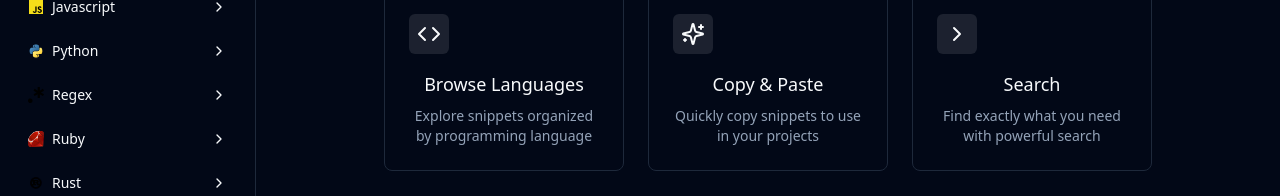
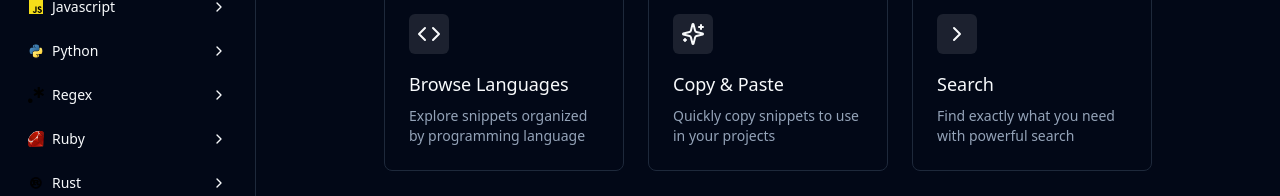
Before and after one commit to sampathvenur/Snippify, a React (Vite) app: page / in a window 1280 px wide. Shown: the part 480-676 px from the top of the page. Built offline with nearby package versions, Linux system fonts and the light colour scheme.

Commit message:
Fixing Mobile View for Feature Cards in Welcome Screen

```diff
--- a/src/components/WelcomeScreen.tsx
+++ b/src/components/WelcomeScreen.tsx
@@ -60,11 +60,14 @@ export default function WelcomeScreen() {
 function FeatureCard({ title, description, icon }: { title: string; description: string; icon: React.ReactNode }) {
     return (
         <div className="bg-card border rounded-lg p-6 transition-all hover:shadow-md hover:border-primary">
-            <div className="p-2 rounded-md bg-primary/10 w-fit mb-4">
-                {icon}
+            {/* Updated icon container with responsive centering */}
+            <div className="flex justify-center md:justify-start mb-4">
+                <div className="p-2 rounded-md bg-primary/10 w-fit">
+                    {icon}
+                </div>
             </div>
-            <h3 className="text-lg font-medium mb-2">{title}</h3>
-            <p className="text-muted-foreground text-sm">{description}</p>
+            <h3 className="text-lg font-medium mb-2 text-center md:text-left">{title}</h3>
+            <p className="text-muted-foreground text-sm text-center md:text-left">{description}</p>
         </div>
     );
 }
```
